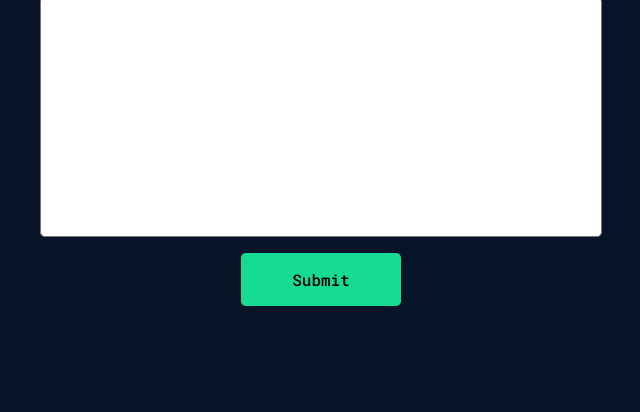
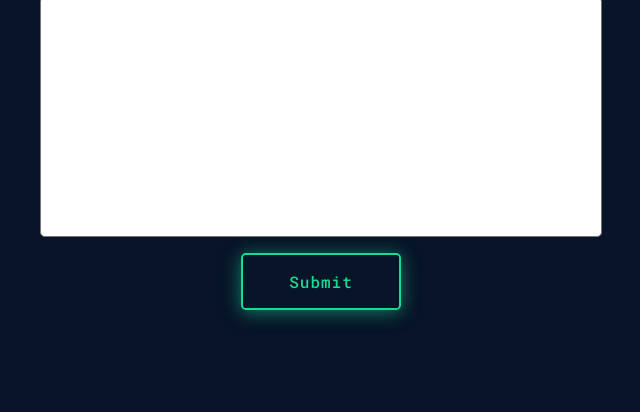
Before and after one commit to Alex7254/prompt-responses, a plain HTML site: page index.html in a window 1280 px wide. In both pictures the pointer is over the button "Submit". Shown: the part 274-686 px from the top of the page, without its empty margins (399-1039 px from the left). Drawn offline with Linux system fonts and the light colour scheme.

Commit message:
edit button hover effect

```diff
--- a/style.css
+++ b/style.css
@@ -35,11 +35,19 @@ body {
   font-size: 1rem;
   font-weight: 500;
   min-width: 10rem;
-  border: none;
+  border: 0.125rem solid var(--green);
   border-radius: 0.3rem;
   background-color: var(--green);
   font-family: "Roboto Mono", monospace;
   cursor: pointer;
+  transition: all 0.4s ease-out;
+  letter-spacing: 0.0625em;
+}
+.button:hover {
+  background: none;
+  color: var(--green);
+  -webkit-box-shadow: 0px 2px 18px 0px rgba(24, 234, 157, 0.5);
+  box-shadow: 0px 2px 18px 0px rgba(24, 234, 157, 0.5);
 }
 
 .main-section {
```
